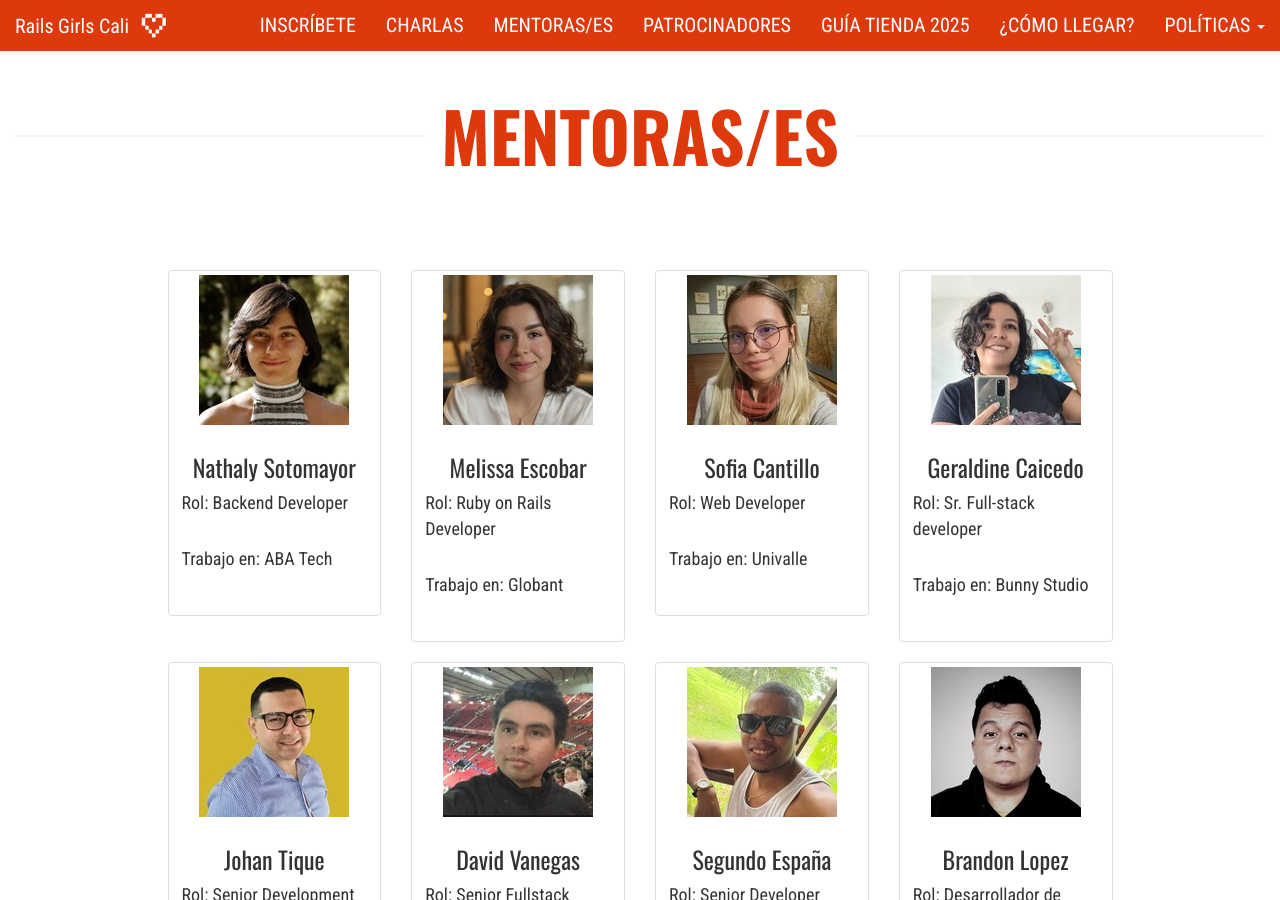
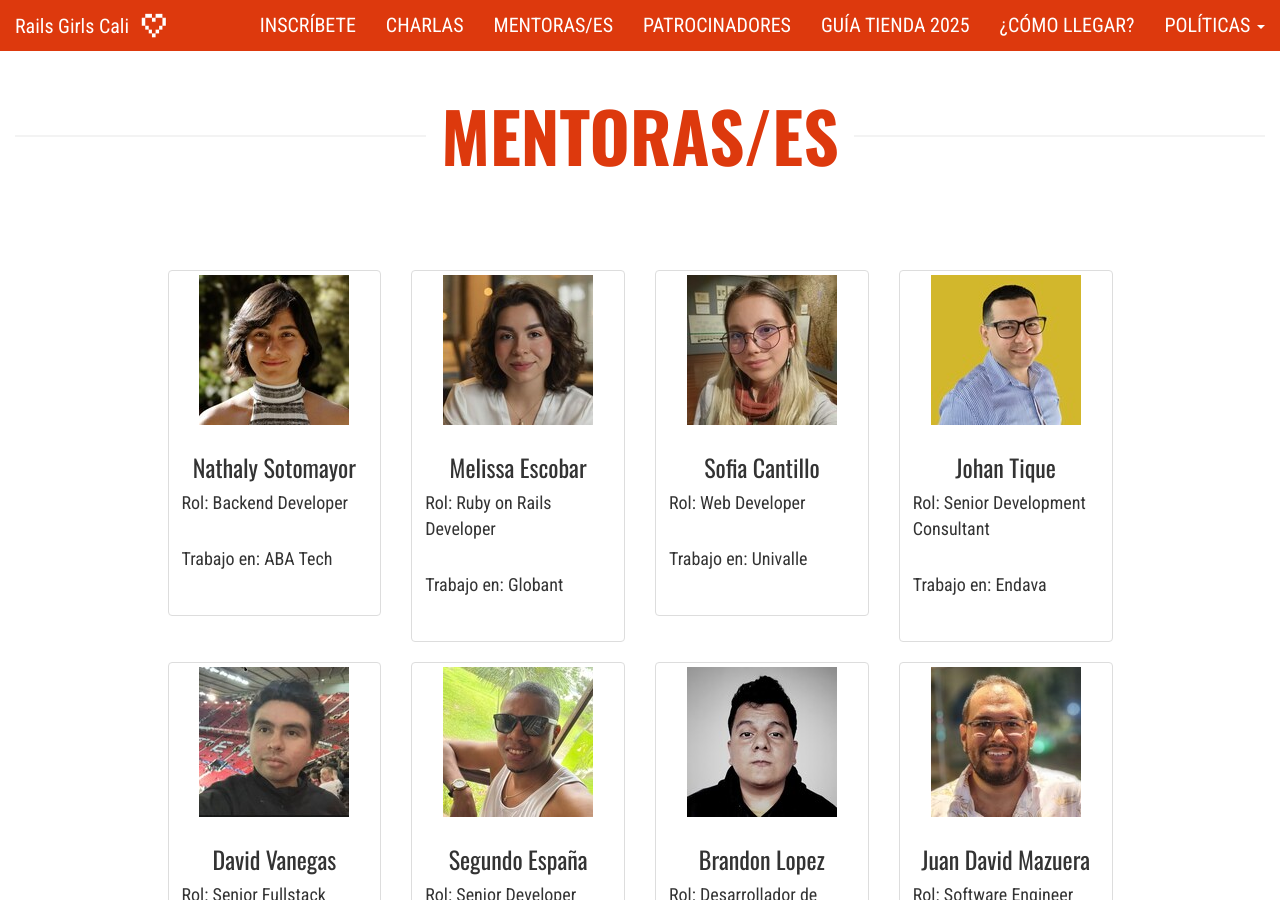
Before and after one commit to railsgirls-cali/railsgirls-cali.github.io, a Jekyll site: the page built from _pages/mentores.md, in a window 1280 px wide and 900 px high. Built offline with Jekyll 4.4.1, drawn with Linux system fonts in a browser that asks for light colours; nearby versions of some CDN libraries.

Commit message:
updated coaches

```diff
--- a/_data/mentores.yml
+++ b/_data/mentores.yml
@@ -10,10 +10,6 @@
   image: /assets/images/coaches/sofia.jpg
   role: Web Developer
   company: Univalle
-- name: Geraldine Caicedo
-  image: /assets/images/coaches/geraldine.jpeg
-  role: Sr. Full-stack developer
-  company: Bunny Studio
 - name: Johan Tique
   image: /assets/images/coaches/johan.jpg
   role: Senior Development Consultant
@@ -50,7 +46,3 @@
   image: /assets/images/coaches/andres_clavijo.jpeg
   role: Software Engineer III
   company: BUK
-# - name: Victor Cortes
-#   image: /assets/images/coaches/victor.jpg
-#   role: Product Lead
-#   company: Humantelligence Inc
```
